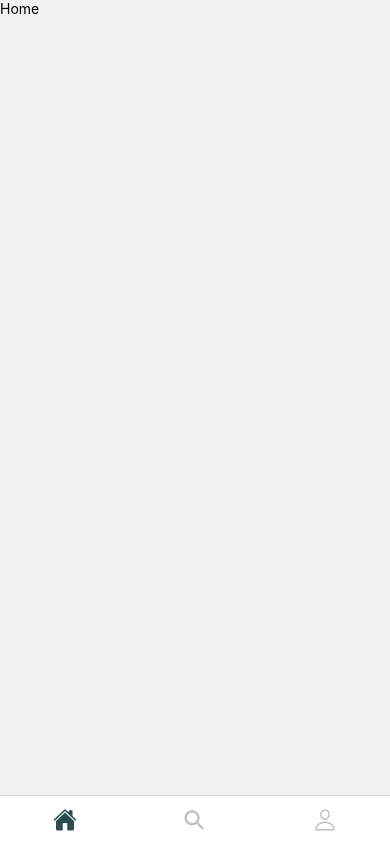
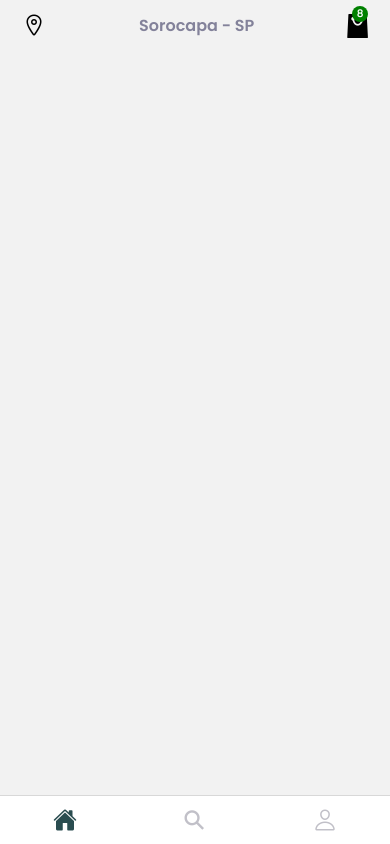
Before and after one commit to JoaoVDS21/ecommerce-yt, a React Native app: screen /Home in a window 390 px wide. Built offline with nearby package versions, Linux system fonts and the light colour scheme.

Commit message:
cart button

```diff
--- a/screens/Home.tsx
+++ b/screens/Home.tsx
@@ -1,16 +1,32 @@
 import React from 'react';
-import { View, Text, StyleSheet } from 'react-native';
+import { Text, View } from 'react-native';
 import { SafeAreaView } from 'react-native-safe-area-context'
+import { Ionicons, Fontisto} from '@expo/vector-icons';
+import { TouchableOpacity } from 'react-native';
+
+import styles from './home.style'
 
 function Home() {
   return (
     <SafeAreaView>
-      <Text>Home</Text>
+      <View style={styles.appBarWrapper}>
+        <View style={styles.appBar}>
+          <Ionicons name='location-outline' size={24} />
+
+          <Text style={styles.location}>Sorocapa - SP</Text>
+
+          <View style={{ alignItems: "flex-end"}}>
+            <View style={styles.cartCount}>
+              <Text style={styles.cartNumber}> 8 </Text>
+            </View>
+            <TouchableOpacity>
+              <Fontisto name='shopping-bag' size={24}/>
+            </TouchableOpacity>
+          </View>
+        </View>
+      </View>
     </SafeAreaView>
   );
 }
 
 export default Home;
-
-const styles = StyleSheet.create({
-});
--- /dev/null
+++ b/screens/home.style.ts
@@ -0,0 +1,42 @@
+import { StyleSheet } from "react-native";
+import { COLORS, SIZES } from "../constants"
+
+const styles = StyleSheet.create({
+  textStyle: {
+    fontFamily: "bold",
+    fontSize: 40
+  },
+  appBarWrapper: {
+    marginHorizontal: 22,
+    marginTop: SIZES.small
+  },
+  appBar: {
+    flexDirection: "row",
+    justifyContent: "space-between",
+    alignItems: "center"
+  },
+  location: {
+    fontFamily: "semibold",
+    fontSize: SIZES.medium,
+    color: COLORS.gray
+  },
+  cartCount: {
+    position: "absolute",
+    bottom: 16,
+    width: 16,
+    height: 16,
+    borderRadius: 8,
+    alignItems: "center",
+    backgroundColor: "green",
+    justifyContent: "center",
+    zIndex: 999
+  },
+  cartNumber: {
+    fontFamily: "regular",
+    fontWeight: "600",
+    fontSize: 10,
+    color: COLORS.lightWhite
+  }
+});
+
+export default styles;
```
